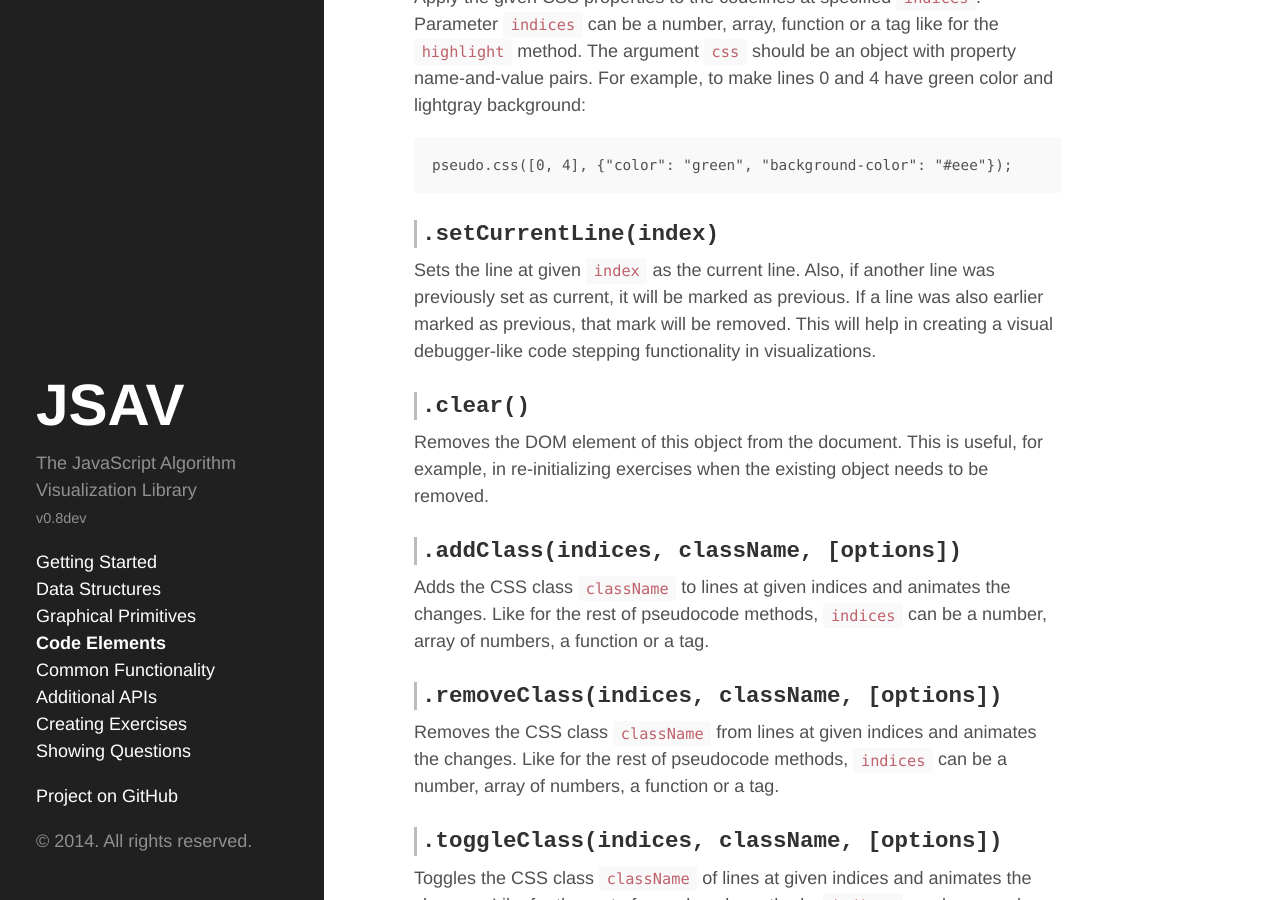
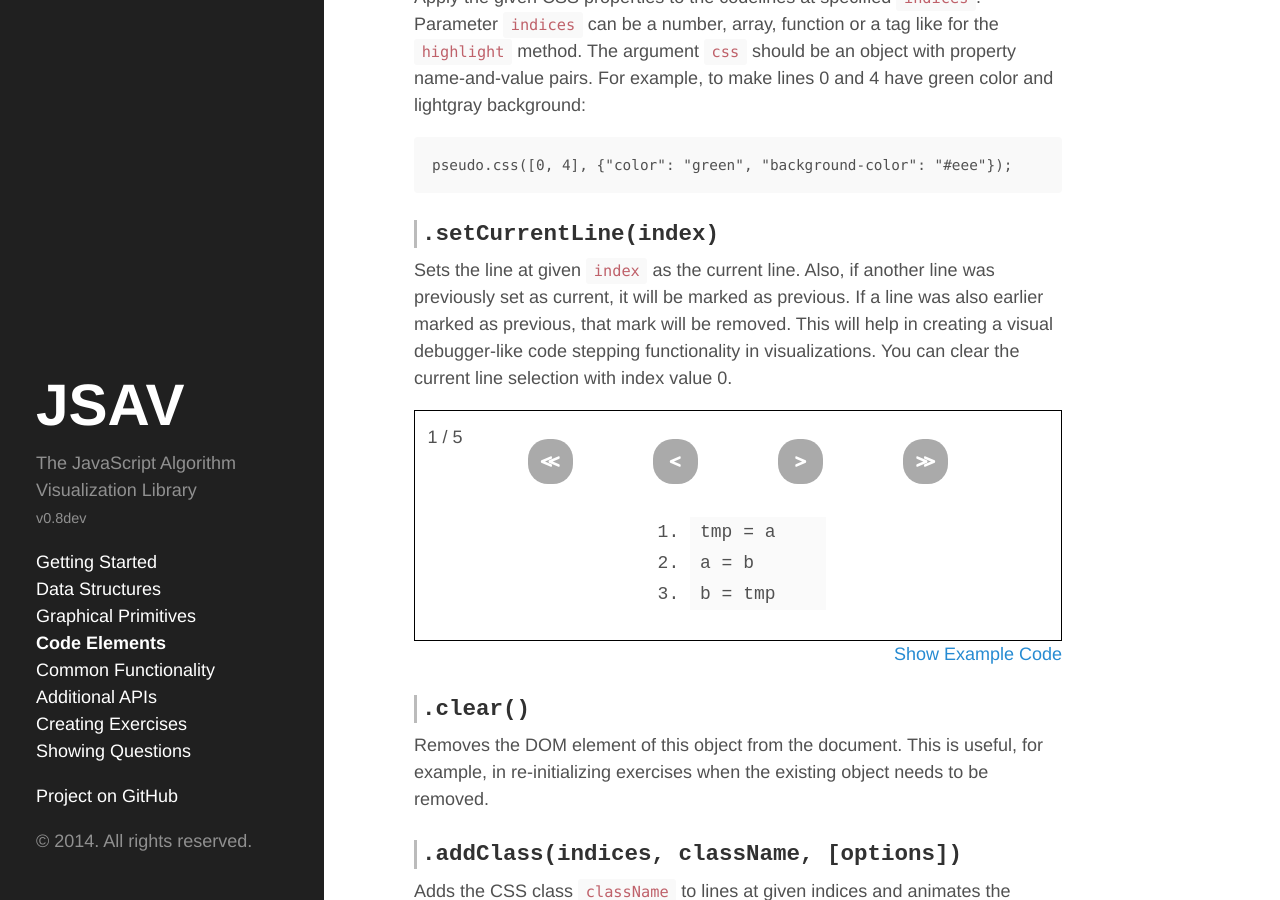
Before and after one commit to vkaravir/JSAV, a Jekyll site: the page built from codeelements/pseudocode.md, in a window 1280 px wide and 900 px high, scrolled down 2121 px. Built offline with Jekyll 4.4.1, drawn with Linux system fonts in a browser that asks for light colours; Markdown is read by kramdown in place of the engine named in the settings; comment, search, counter and statistics services are not loaded.

Commit message:
Added mention and example of clearing current codeline

````diff
--- a/codeelements/pseudocode.md
+++ b/codeelements/pseudocode.md
@@ -74,7 +74,27 @@ Apply the given CSS properties to the codelines at specified ```indices```.
 
 Sets the line at given ```index``` as the current line. Also, if another line was previously set as current, it will be
   marked as previous. If a line was also earlier marked as previous, that mark will be removed. This will help in creating a
-  visual debugger-like code stepping functionality in visualizations.
+  visual debugger-like code stepping functionality in visualizations. You can clear the current line selection with index value 0.
+
+<div id="setCurrentExample" class="jsavexample">
+  <div class="jsavcounter"></div>
+  <div class="jsavcontrols"></div>
+</div>
+<script>
+(function() {
+  var jsav = new JSAV("setCurrentExample"),
+      code = jsav.code(["tmp = a", "a = b", "b = tmp"]);
+  jsav.displayInit();
+  code.setCurrentLine(1);
+  jsav.step();
+  code.setCurrentLine(2);
+  jsav.step();
+  code.setCurrentLine(3);
+  jsav.step();
+  code.setCurrentLine(0);
+  jsav.recorded();
+})();
+</script>
 
 <h3 class="apimethod">.clear()</h3>
 
````
